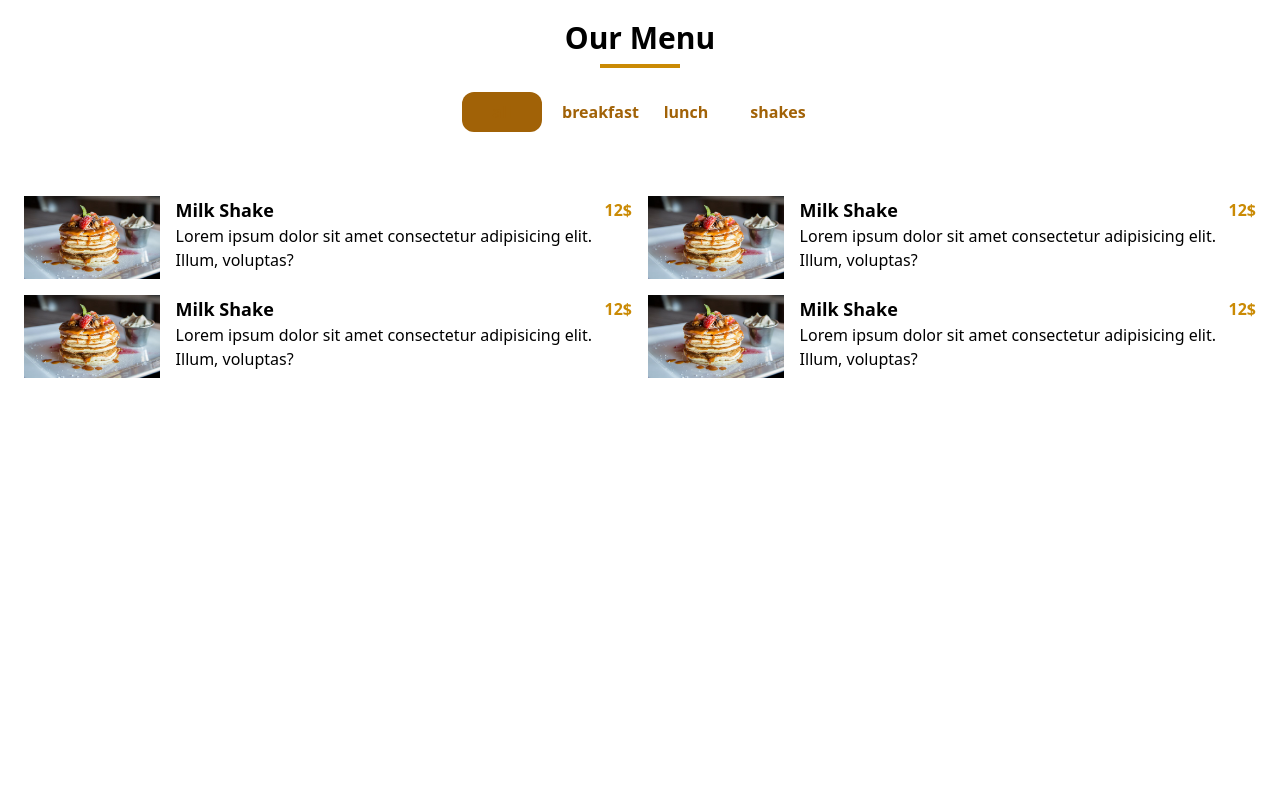
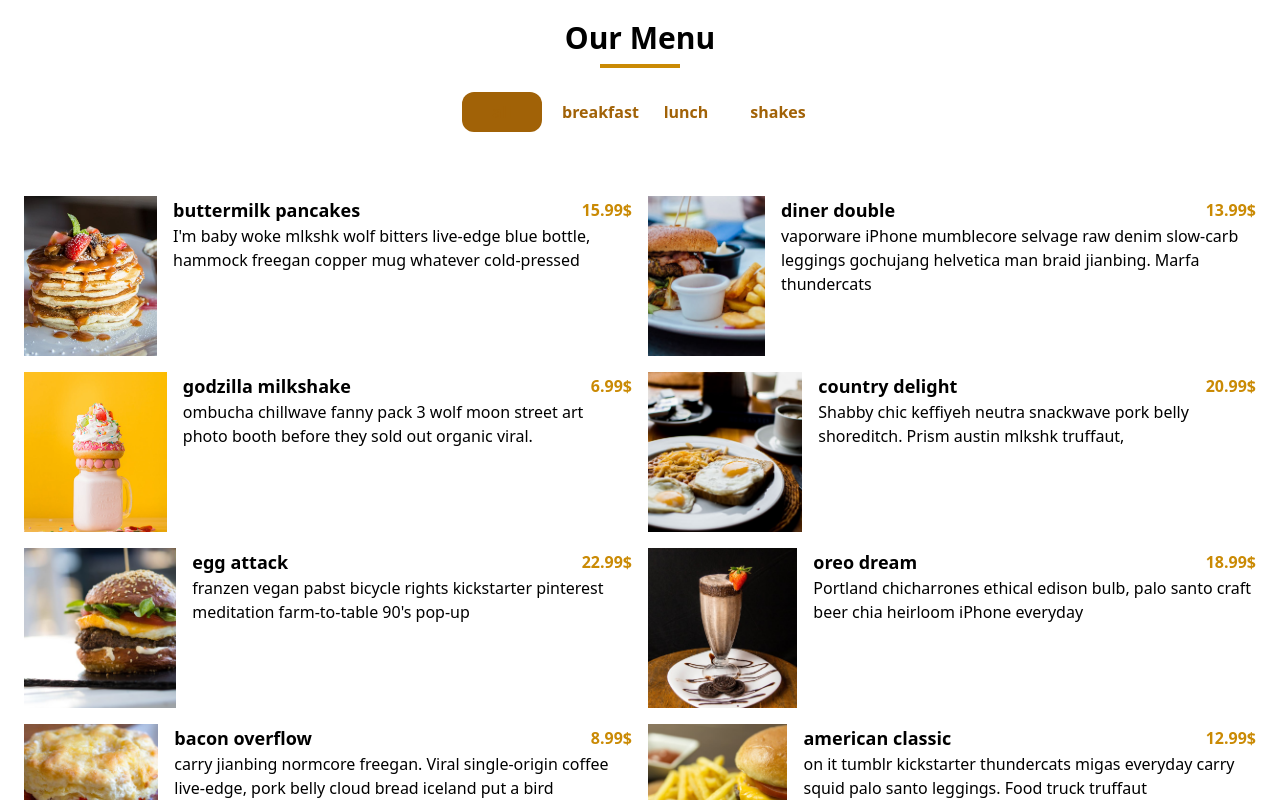
Before and after one commit to sahand-mahdilu/Restaurant-Menu-React, a React (Vite) app: page / in a window 1280 px wide. Shown: the top 800 px of the page. Built offline with nearby package versions, Linux system fonts and the light colour scheme.

Commit message:
feat : showing data added

```diff
--- a/src/App.jsx
+++ b/src/App.jsx
@@ -17,6 +17,7 @@ function App() {
   const [allMenus,setAllMenus]=useState(menu)
   const [categories, setCategories]=useState(allCategories)
 
+
   return (
     <>
     <div>
@@ -32,10 +33,8 @@ function App() {
 
       <div className='650px:grid-cols-2 p-6 menu_container grid grid-cols-1 gap-4 mt-10  ' >
 
-        <Menu/>
-        <Menu/>
-        <Menu/>
-        <Menu/>
+        <Menu Menus={allMenus} />
+
       </div>
 
 
--- a/src/Components/Menu.jsx
+++ b/src/Components/Menu.jsx
@@ -1,11 +1,20 @@
 import React from 'react'
+import menu from '../Datas/Datas';
 
-export default function Menu() {
+export default function Menu({Menus}) {
+
+    console.log(Menus);
   return (
-    <div className='flex gap-4 w-full'>
+    <>
 
-        <div className='img_container  w-40'>
-            <img className='w-full h-full' src="./images/item-1.jpeg" alt="sda" />
+    {Menus.map(menu=>{
+
+        return(
+
+            <div key={menu.id} className='flex gap-4 w-full'>
+
+            <div className='img_container w-60 h-40   '>
+                <img className='w-full h-full object-cover' src={menu.img} alt="sda" />
             </div>
 
             <div>
@@ -13,11 +22,11 @@ export default function Menu() {
 
           <div>
           <div className='w-full flex items-center justify-between'>
-         <h2 className='font-bold text-lg' >Milk Shake</h2>
-         <span className='font-bold text-yellow-600'>12$</span>
+             <h2 className='font-bold text-lg' >{menu.title}</h2>
+             <span className='font-bold text-yellow-600'>{menu.price}$</span>
              </div>
 
-         <p className='description'>Lorem ipsum dolor sit amet consectetur adipisicing elit. Illum, voluptas?</p>
+             <p className='description'>{menu.desc}</p>
 
           </div>
 
@@ -25,5 +34,11 @@ export default function Menu() {
 
 
         </div>
+
+        )
+    })}
+
+
+    </>
   )
 }
```
Lines whose indentation alone changed are shown as unchanged.
